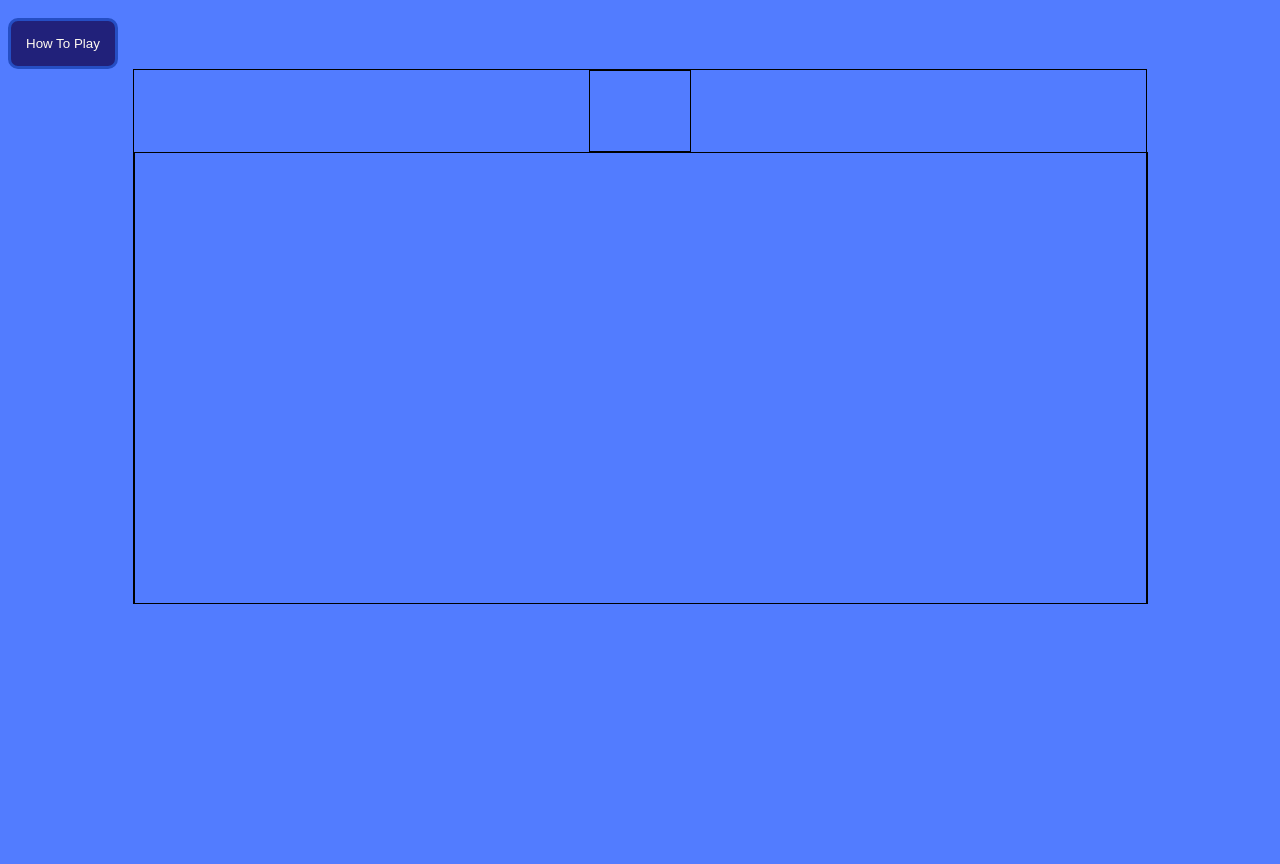
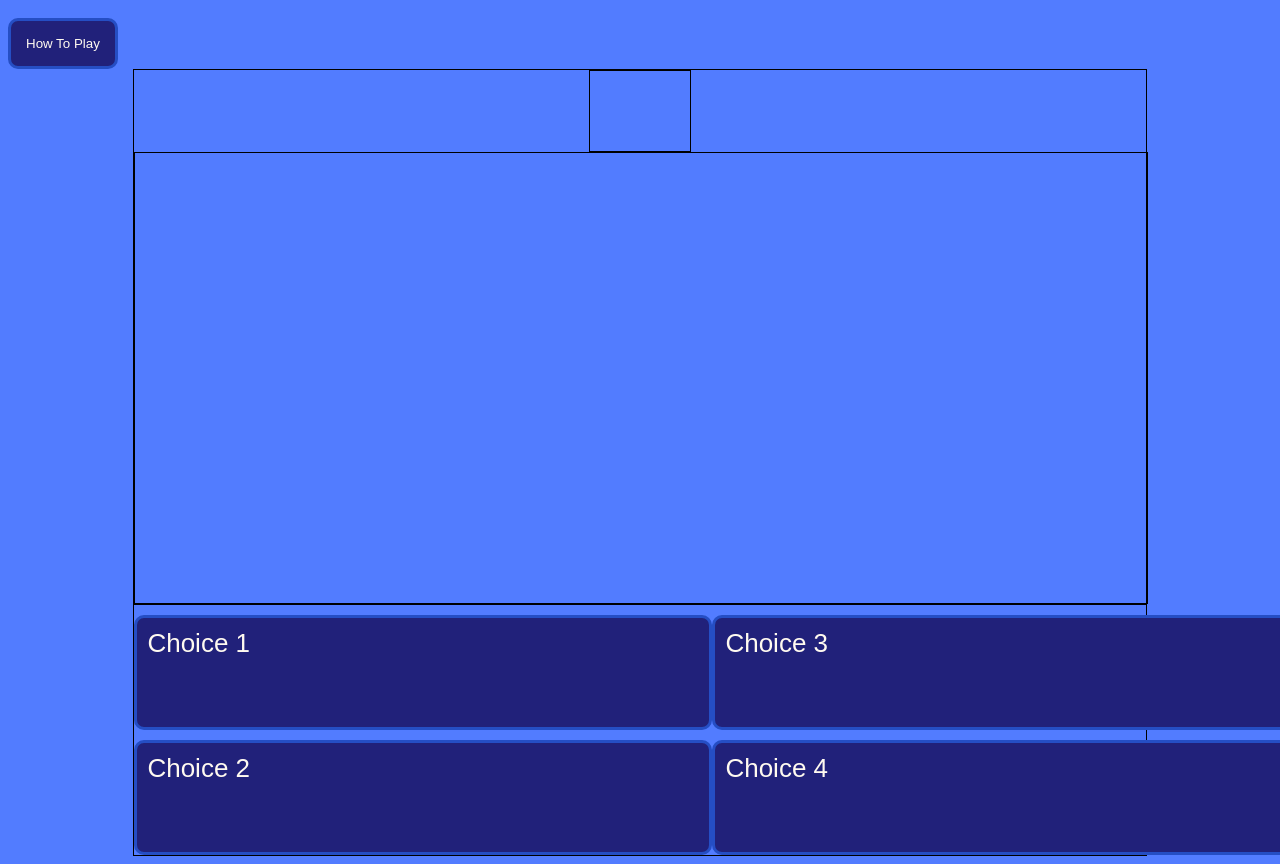
Before and after one commit to Flandolly/Triviamania, a plain HTML site: page Game/index.html in a window 1280 px wide. Before the commit the page ends 800 px from the top, so only its background shows below. Drawn offline with Linux system fonts and the light colour scheme; files whose address does not match are found by name; a web font is replaced by a local one.

Commit message:
Added choice buttons and styled accordingly

```diff
--- a/Game/index.html
+++ b/Game/index.html
@@ -65,7 +65,10 @@
         </div>
     </div>
     <div id="choice-area">
-
+        <button class="choice-buttons" id="c1">Choice 1</button>
+        <button class="choice-buttons" id="c2">Choice 2</button>
+        <button class="choice-buttons" id="c3">Choice 3</button>
+        <button class="choice-buttons" id="c4">Choice 4</button>
     </div>
 
 </div>
--- a/Game/main.css
+++ b/Game/main.css
@@ -46,7 +46,6 @@ Tutorial Modals
     width: 550px;
     height: 100px;
     border-top: 2px solid;
-    /*Border gradients sourced from: https://stackoverflow.com/questions/2717127/gradient-borders */
     border-image: linear-gradient(to right, rgba(0,0,0,0), rgba(0,0,0,1), rgba(0,0,0,0));
     border-image-slice: 1;
 }
@@ -111,7 +110,8 @@ Main Body - Question Area
 
 #container {
     display: flex;
-    justify-content: center;
+    flex-direction: column;
+    align-items: center;
 }
 
 #question-area {
@@ -137,7 +137,29 @@ Main Body - Question Area
  Main Body - Choices
  *****************************/
 
+#choice-area {
+    display: flex;
+    flex-flow: row wrap;
+    border: 1px solid black;
+    width: 80%;
+    height: 250px;
+    flex-direction: column;
+}
 
+.choice-buttons {
+    display: flex;
+    font-family: "Klee One", fantasy;
+    font-size: 26px;
+    width: 578px;
+    height: 115px;
+    word-wrap: break-word;
+    margin-top: 10px;
+    padding: 10px;
+    background-color: #21217a;
+    color: floralwhite;
+    border-radius: 10px;
+    border: 3px solid #254ec4;
+}
 
 
 /*****************************
```
